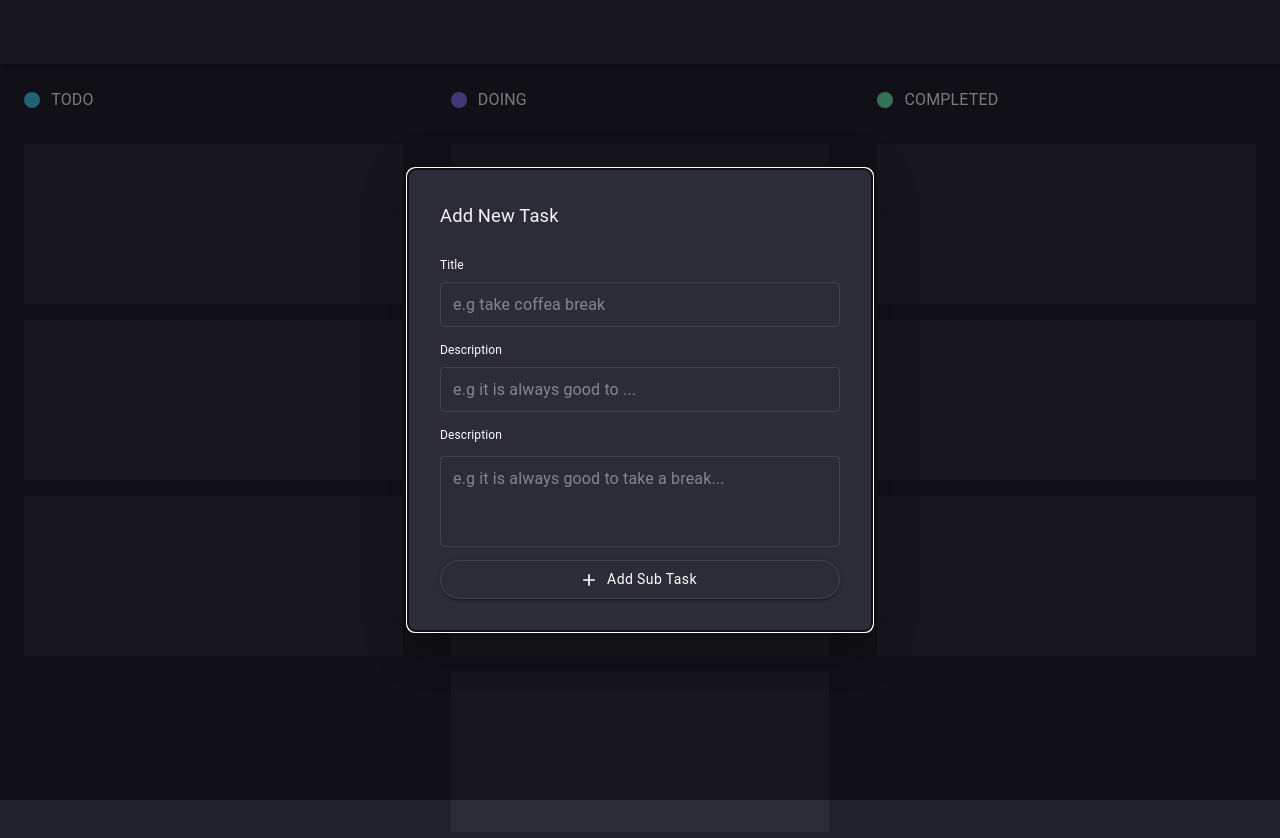
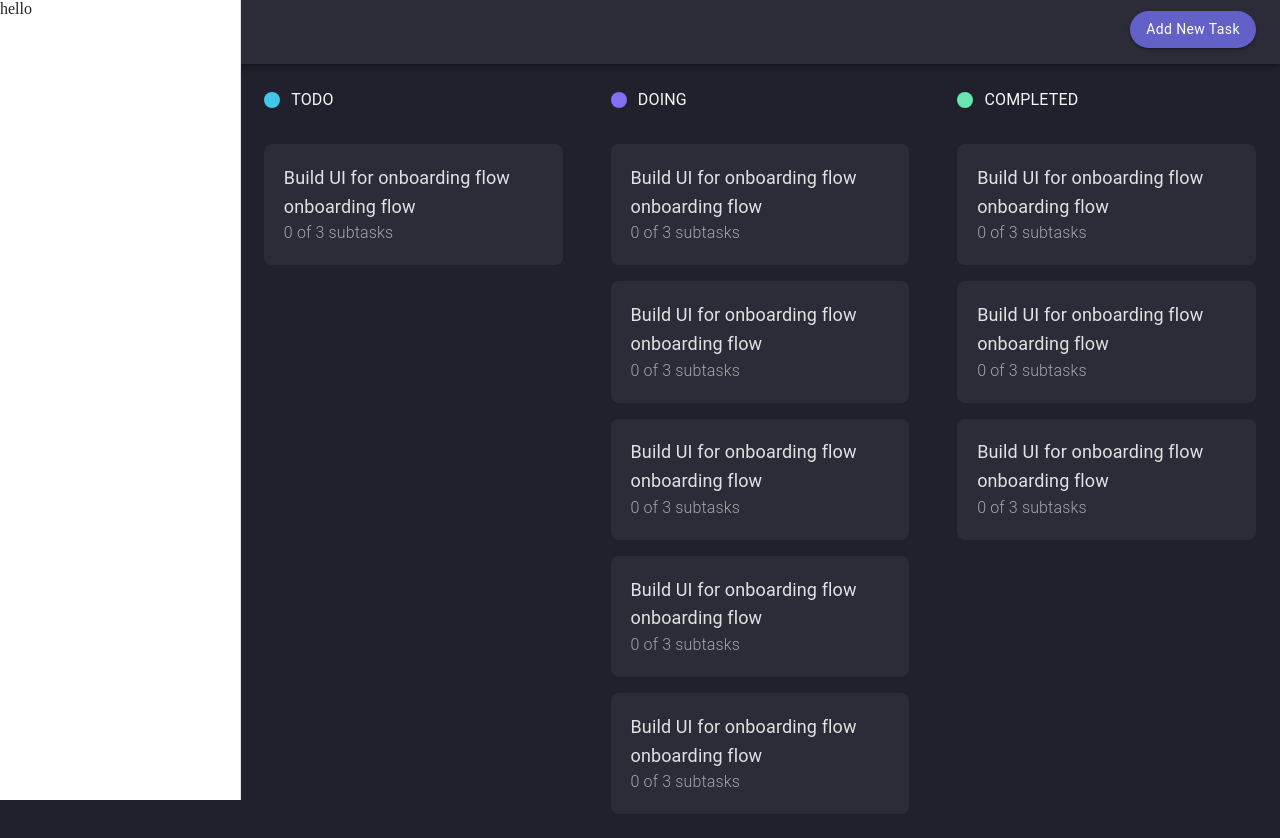
Before and after one commit to Nateight8/task-manager, a Next.js app: page / in a window 1280 px wide. Shown: the top 838 px of the page. Built offline with nearby package versions, Linux system fonts and the light colour scheme.

Commit message:
updated the ui and modal

```diff
--- a/Components/MainComponent/MainContent.jsx
+++ b/Components/MainComponent/MainContent.jsx
@@ -1,5 +1,5 @@
 import { Box, Grid, Toolbar, Typography } from "@mui/material";
-import React from "react";
+import React, { useState } from "react";
 import Task from "./Task";
 import TaskStateHeader from "./TaskStateHeader";
 
@@ -11,12 +11,12 @@ function MainContent() {
         {/* todo */}
         <Grid item xs={4} p={2}>
           <TaskStateHeader status="Todo" color="#43c7e9" />
-
+          {/* {console.log(values)} */}
           <Box sx={{ height: "100vh", background: "" }}>
             <Grid container>
               <Task />
-              <Task />
-              <Task />
+              {/* <Task />
+              <Task /> */}
             </Grid>
           </Box>
         </Grid>
--- a/Components/MainComponent/Task.jsx
+++ b/Components/MainComponent/Task.jsx
@@ -1,10 +1,31 @@
-import { Box, Grid } from "@mui/material";
-import React from "react";
+import { Box, Grid, Typography } from "@mui/material";
+import React, { useState } from "react";
 
 function Task() {
+  const [todo, setTodo] = useState({
+    title: "Build UI for onboarding flow onboarding flow",
+    descrition: "Take me home",
+  });
+
   return (
     <Grid item xs={12} p={1}>
-      <Box sx={{ background: "#2c2c38", height: "10rem" }}></Box>
+      <Box
+        sx={{
+          background: "#2c2c38",
+          padding: "1.24rem",
+          borderRadius: "0.5em",
+        }}
+      >
+        <Typography
+          variant="h6"
+          sx={{ fontSize: "18px", fontWeight: 400, opacity: 0.9 }}
+        >
+          {todo.title}
+        </Typography>
+        <Typography sx={{ opacity: 0.6, fontWeight: 300 }} variant="body1">
+          0 of 3 subtasks
+        </Typography>
+      </Box>
     </Grid>
   );
 }
--- a/Components/Modal.jsx/CustomInputComp.jsx
+++ b/Components/Modal.jsx/CustomInputComp.jsx
@@ -1,30 +1,42 @@
 import React from "react";
 import { FormControl, InputBase, InputLabel, styled } from "@mui/material";
+import { useField } from "formik";
 
-function CustomInputComp({ placeholder, label }) {
-  const CustomInput = styled(InputBase)(({ theme }) => ({
+function CustomInputComp({ name, label, placeholder, ...otherProps }) {
+  const [field, meta] = useField(name);
+
+  const styles = {
     "label + &": {
-      marginTop: theme.spacing(3),
+      marginTop: "1.5rem",
       color: "white",
     },
 
     "& .MuiInputBase-input": {
       border: "1px solid  rgba(255, 255, 255, 0.1)",
       padding: "10px 12px",
-      borderRadius: 4,
+      borderRadius: 1,
     },
-  }));
+  };
 
   return (
     <FormControl variant="standard" sx={{ width: "100%", marginY: "0.5rem" }}>
       <InputLabel
         shrink
-        htmlFor="title"
-        sx={{ color: "white", fontSize: "16px" }}
+        sx={{
+          color: "white",
+          fontSize: "16px",
+          textTransform: "capitalize",
+        }}
       >
         {label}
       </InputLabel>
-      <CustomInput fullWidth placeholder={placeholder} />
+      <InputBase
+        {...field}
+        {...otherProps}
+        fullWidth
+        placeholder={placeholder}
+        sx={styles}
+      />
     </FormControl>
   );
 }
--- a/Components/Modal.jsx/ModalComponent.jsx
+++ b/Components/Modal.jsx/ModalComponent.jsx
@@ -1,10 +1,20 @@
-import { Box, Modal, Typography, Button } from "@mui/material";
+import {
+  Box,
+  Modal,
+  Typography,
+  Button,
+  MenuItem,
+  Select,
+} from "@mui/material";
 import React from "react";
 import CustomInputComp from "./CustomInputComp";
 import TextFieldCom from "./TextFieldCom";
 import AddIcon from "@mui/icons-material/Add";
+import SelectComp from "./SelectComp";
+import { Form, Field, Formik } from "formik";
+import { FormControl, InputBase, InputLabel, styled } from "@mui/material";
 
-function ModalComponent() {
+function ModalComponent({ isSubmitting, open, setOpen }) {
   const style = {
     position: "absolute",
     top: "50%",
@@ -32,34 +42,90 @@ function ModalComponent() {
     },
   };
 
+  const CustomInput = styled(InputBase)(({ theme }) => ({
+    "label + &": {
+      marginTop: theme.spacing(3),
+      color: "white",
+    },
+
+    "& .MuiInputBase-input": {
+      border: "1px solid  rgba(255, 255, 255, 0.1)",
+      padding: "10px 12px",
+      borderRadius: 4,
+    },
+  }));
+
+  const CustomSelect = styled(Select)(({ theme }) => ({
+    "label + &": {
+      marginTop: theme.spacing(3),
+      color: "white",
+    },
+
+    "& .MuiInputBase-input": {
+      border: "1px solid  rgba(255, 255, 255, 0.2)",
+      padding: "10px 12px",
+      borderRadius: 4,
+    },
+  }));
+
   return (
-    <Modal open={true}>
+    // <Form>
+    <>
+      <Modal
+        open={open}
+        onClose={() => {
+          setOpen(false);
+        }}
+      >
         <Box sx={style}>
-        <Typography variant="h6" sx={{ fontSize: "1.15rem", fontWeight: 400 }}>
+          <Typography
+            variant="h6"
+            sx={{ fontSize: "1.15rem", fontWeight: 400 }}
+          >
             Add New Task
           </Typography>
-        <form style={{ marginTop: "1.25rem" }}>
-          <CustomInputComp label="Title" placeholder="e.g take coffea break" />
+
+          <Form>
             <CustomInputComp
-            label="Description"
-            placeholder="e.g it is always good to ..."
+              label="title"
+              placeholder="e.g make coffee"
+              name="title"
+              type="text"
+            />
+            <CustomInputComp
+              label="description"
+              placeholder="e.g it is always good to take a break..."
+              name="description"
+              type="text"
+              multiline
+              minRows={3}
             />
 
-          <TextFieldCom />
+            <Button
+              // type="submit"
+              variant="contained"
+              sx={{ ...btnStyle }}
+              fullWidth
+            >
+              add subtask
+            </Button>
 
-          <form>
+            <SelectComp name="status" />
             <Button
+              type="submit"
               variant="contained"
-              sx={btnStyle}
+              sx={{ ...btnStyle, marginTop: "1rem", background: "#645fc6" }}
               fullWidth
-              startIcon={<AddIcon />}
             >
-              Add Sub Task
+              Create Task
             </Button>
-          </form>
-        </form>
+          </Form>
+          {/* )}
+        </Formik> */}
         </Box>
       </Modal>
+    </>
+    // </Form>
   );
 }
 
--- a/Components/Modal.jsx/SelectComp.jsx
+++ b/Components/Modal.jsx/SelectComp.jsx
@@ -1,7 +1,70 @@
-import React from "react";
+import {
+  FormControl,
+  InputLabel,
+  MenuItem,
+  Select,
+  styled,
+} from "@mui/material";
+import { useField, useFormikContext } from "formik";
+import React, { useState } from "react";
 
-function SelectComp() {
-  return <div>SelectComp</div>;
+function SelectComp({ name, label, placeholder, ...otherProps }) {
+  const [field, meta] = useField(name);
+  // const [status, setStatus] = useState("Todo");
+  // const { setFieldValue } = useFormikContext();
+
+  const options = [
+    { value: "todo", label: "Todo" },
+    { value: "doing", label: "Doing" },
+    { value: "completed", label: "Completed" },
+  ];
+
+  const CustomSelect = {
+    "label + &": {
+      marginTop: 3,
+      color: "white",
+    },
+
+    "& .MuiInputBase-input": {
+      border: "1px solid  rgba(255, 255, 255, 0.2)",
+      padding: "10px 12px",
+      borderRadius: 1,
+    },
+  };
+
+  const handleChange = (e) => {
+    const { value } = e.target;
+    setFieldValue(name, value);
+  };
+  return (
+    <FormControl fullWidth sx={{ marginTop: "0.8rem" }}>
+      <InputLabel
+        shrink
+        htmlFor="title"
+        sx={{
+          color: "white",
+          fontSize: "16px",
+          left: -15,
+          top: 5,
+        }}
+      >
+        Status
+      </InputLabel>
+      <Select
+        {...field}
+        {...otherProps}
+        sx={CustomSelect}
+        // value={status}
+        // onChange={handleChange}
+      >
+        {options.map(({ value, label }) => (
+          <MenuItem value={value} key={value}>
+            {label}
+          </MenuItem>
+        ))}
+      </Select>
+    </FormControl>
+  );
 }
 
 export default SelectComp;
--- a/package.json
+++ b/package.json
@@ -17,6 +17,7 @@
     "@next/font": "13.1.1",
     "eslint": "8.30.0",
     "eslint-config-next": "13.1.1",
+    "formik": "^2.2.9",
     "next": "13.1.1",
     "react": "18.2.0",
     "react-dom": "18.2.0"
--- a/pages/index.js
+++ b/pages/index.js
@@ -19,13 +19,17 @@ import {
 import { makeStyles } from "@mui/styles";
 import MainContent from "../Components/MainComponent/MainContent";
 import ModalComponent from "../Components/Modal.jsx/ModalComponent";
+import { Formik } from "formik";
+import { useState } from "react";
 
 const inter = Inter({ subsets: ["latin"] });
 const drawerWidth = 240;
 
 export default function Home() {
   const classes = useStyles();
-
+  const [open, setOpen] = useState(false);
+  const [submittedValues, setsubmittedValues] = useState([]);
+  const [xyz, setxyz] = useState([]);
   return (
     <>
       <Head>
@@ -37,22 +41,60 @@ export default function Home() {
       <main>
         <AppBar position="fixed" sx={{ background: "#2c2c38" }}>
           <Toolbar>
-            <Typography variant="h6"></Typography>
+            <Stack
+              direction="row"
+              justifyContent="space-between"
+              sx={{ width: "100%" }}
+            >
+              <Typography variant="h4">Platform</Typography>
+              <Box>
+                <Button
+                  variant="contained"
+                  sx={{
+                    background: "#6360c7",
+                    borderRadius: "2rem",
+                    textTransform: "capitalize",
+                    fontWeight: 400,
+                  }}
+                  onClick={() => {
+                    setOpen(true);
+                  }}
+                  //  startIcon={}
+                >
+                  Add New Task
+                </Button>
+              </Box>
+            </Stack>
           </Toolbar>
         </AppBar>
+
         <div className={classes.root}>
-          {/* <Drawer
+          <Drawer
             className={classes.drawer}
             variant="permanent"
             anchor="left"
             classes={{ paper: classes.drawerPaper }}
           >
             hello
-          </Drawer> */}
+          </Drawer>
 
           <MainContent />
         </div>
-        <ModalComponent />
+
+        <Formik
+          initialValues={{ title: "", description: "", status: "" }}
+          onSubmit={(values, actions) => {
+            setxyz([values]);
+            setsubmittedValues(...xyz, submittedValues);
+            setOpen(false);
+          }}
+        >
+          {({ values }) => (
+            <ModalComponent open={open} setOpen={setOpen} props={values} />
+          )}
+        </Formik>
+        {console.log(submittedValues)}
+        {/* {(props) => (  <ModalComponent />)} */}
       </main>
     </>
   );
```
Also changed, not shown: 1 other file (tests, documents, lock files or other folders). Lines whose indentation alone changed are shown as unchanged.
